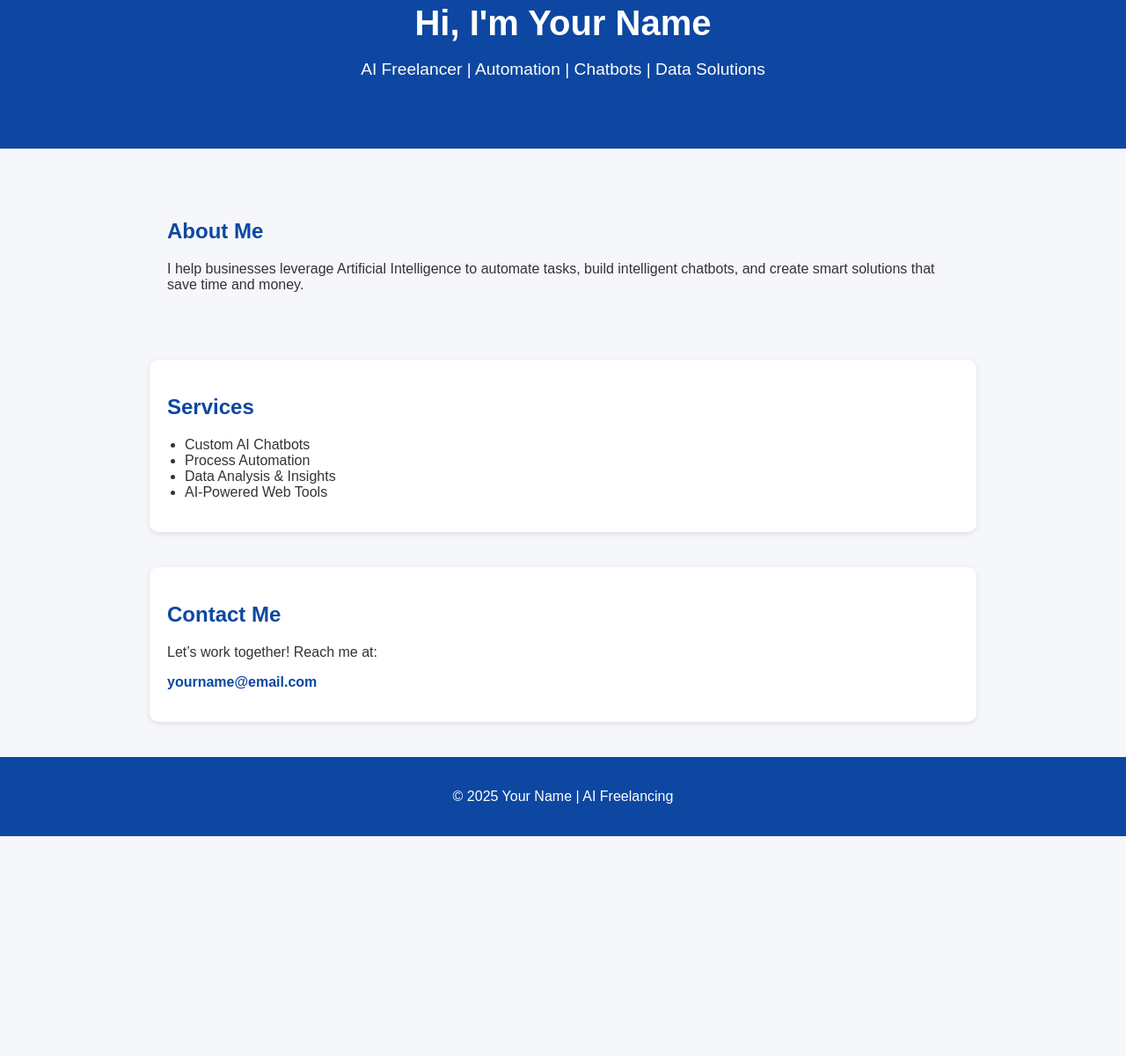
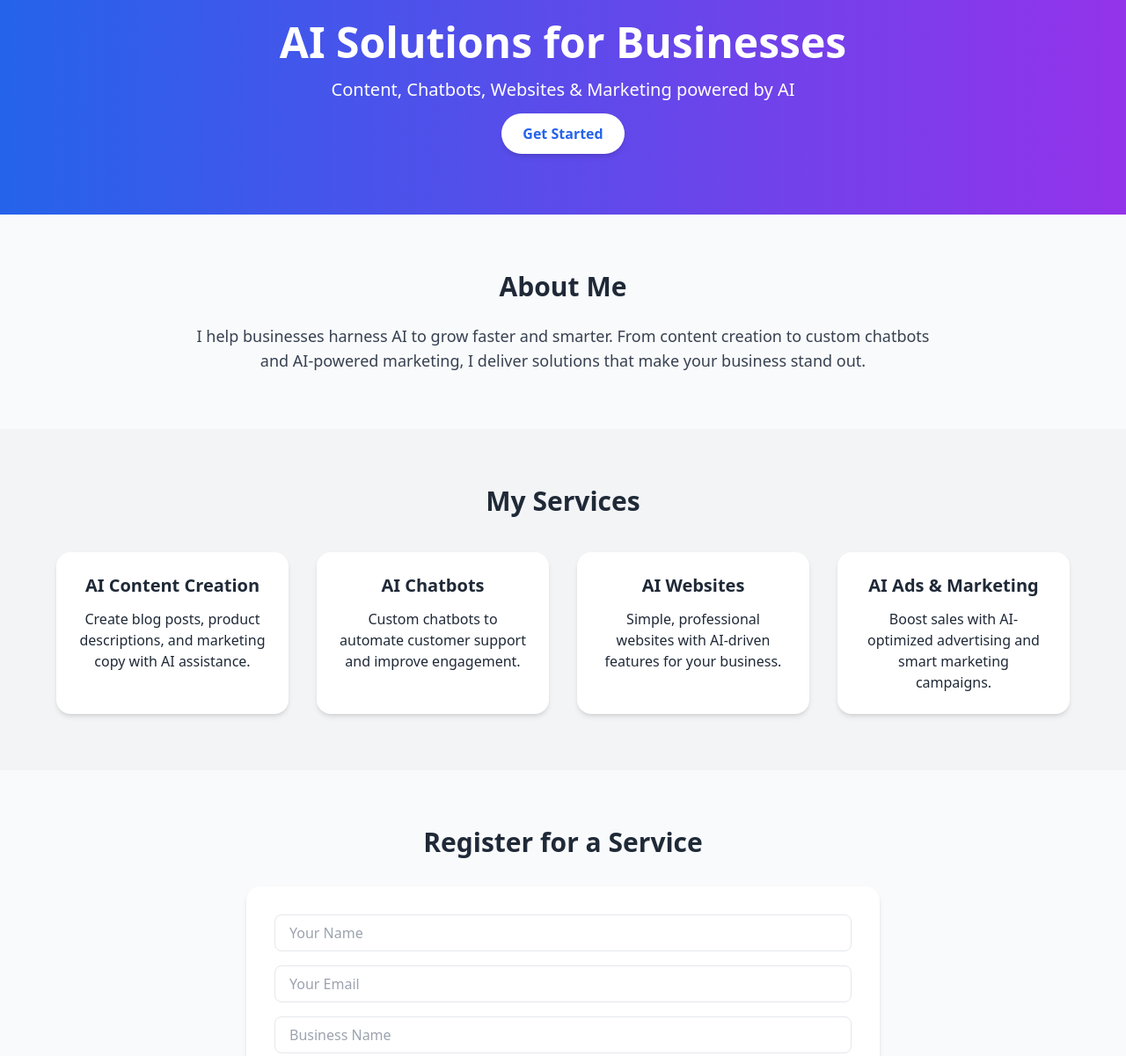
Before and after one commit to ProjectHubAI/ProjectHubAI.github.io, a plain HTML site: page index.html in a window 1280 px wide. Shown: the part 56-1257 px from the top of the page at 88% size. Before the commit the page ends 1007 px from the top, so only its background shows below. Drawn offline with nearby package versions, Linux system fonts and the light colour scheme.

Commit message:
Update index.html

```diff
--- a/index.html
+++ b/index.html
@@ -1,94 +1,77 @@
 <!DOCTYPE html>
 <html lang="en">
 <head>
-  <meta charset="UTF-8">
-  <meta name="viewport" content="width=device-width, initial-scale=1.0">
-  <title>AI Freelancer | Your Name</title>
-  <style>
-    body {
-      font-family: Arial, sans-serif;
-      margin: 0;
-      padding: 0;
-      background: #f5f7fa;
-      color: #333;
-    }
-    header {
-      background: #0d47a1;
-      color: white;
-      text-align: center;
-      padding: 60px 20px;
-    }
-    header h1 {
-      margin: 0;
-      font-size: 2.5rem;
-    }
-    header p {
-      font-size: 1.2rem;
-    }
-    section {
-      max-width: 900px;
-      margin: 40px auto;
-      padding: 20px;
-    }
-    h2 {
-      color: #0d47a1;
-    }
-    .services, .contact {
-      background: white;
-      padding: 20px;
-      border-radius: 10px;
-      margin-top: 20px;
-      box-shadow: 0 2px 6px rgba(0,0,0,0.1);
-    }
-    ul {
-      padding-left: 20px;
-    }
-    footer {
-      background: #0d47a1;
-      color: white;
-      text-align: center;
-      padding: 20px;
-      margin-top: 40px;
-    }
-    a {
-      color: #0d47a1;
-      text-decoration: none;
-      font-weight: bold;
-    }
-  </style>
+  <meta charset="UTF-8" />
+  <meta name="viewport" content="width=device-width, initial-scale=1.0" />
+  <title>AI Freelancing Services</title>
+  <script src="https://cdn.tailwindcss.com"></script>
 </head>
-<body>
-  <header>
-    <h1>Hi, I'm Your Name</h1>
-    <p>AI Freelancer | Automation | Chatbots | Data Solutions</p>
+<body class="bg-gray-50 text-gray-800 font-sans">
+  <!-- Hero Section -->
+  <header class="bg-gradient-to-r from-blue-600 to-purple-600 text-white py-20 px-6 text-center">
+    <h1 class="text-4xl md:text-5xl font-bold mb-4">AI Solutions for Businesses</h1>
+    <p class="text-lg md:text-xl mb-6">Content, Chatbots, Websites & Marketing powered by AI</p>
+    <a href="#services" class="bg-white text-blue-600 font-semibold px-6 py-3 rounded-full shadow-md hover:bg-gray-200">Get Started</a>
   </header>
 
-  <section>
-    <h2>About Me</h2>
-    <p>
-      I help businesses leverage Artificial Intelligence to automate tasks, build intelligent chatbots,
-      and create smart solutions that save time and money.
-    </p>
+  <!-- About Section -->
+  <section id="about" class="py-16 px-6 max-w-4xl mx-auto text-center">
+    <h2 class="text-3xl font-bold mb-6">About Me</h2>
+    <p class="text-lg text-gray-700">I help businesses harness AI to grow faster and smarter. From content creation to custom chatbots and AI-powered marketing, I deliver solutions that make your business stand out.</p>
   </section>
 
-  <section class="services">
-    <h2>Services</h2>
-    <ul>
-      <li>Custom AI Chatbots</li>
-      <li>Process Automation</li>
-      <li>Data Analysis & Insights</li>
-      <li>AI-Powered Web Tools</li>
-    </ul>
+  <!-- Services Section -->
+  <section id="services" class="py-16 bg-gray-100 px-6">
+    <h2 class="text-3xl font-bold text-center mb-10">My Services</h2>
+    <div class="grid gap-8 md:grid-cols-2 lg:grid-cols-4 max-w-6xl mx-auto">
+      <div class="bg-white p-6 rounded-2xl shadow-md text-center">
+        <h3 class="text-xl font-semibold mb-3">AI Content Creation</h3>
+        <p>Create blog posts, product descriptions, and marketing copy with AI assistance.</p>
+      </div>
+      <div class="bg-white p-6 rounded-2xl shadow-md text-center">
+        <h3 class="text-xl font-semibold mb-3">AI Chatbots</h3>
+        <p>Custom chatbots to automate customer support and improve engagement.</p>
+      </div>
+      <div class="bg-white p-6 rounded-2xl shadow-md text-center">
+        <h3 class="text-xl font-semibold mb-3">AI Websites</h3>
+        <p>Simple, professional websites with AI-driven features for your business.</p>
+      </div>
+      <div class="bg-white p-6 rounded-2xl shadow-md text-center">
+        <h3 class="text-xl font-semibold mb-3">AI Ads & Marketing</h3>
+        <p>Boost sales with AI-optimized advertising and smart marketing campaigns.</p>
+      </div>
+    </div>
   </section>
 
-  <section class="contact">
-    <h2>Contact Me</h2>
-    <p>Let’s work together! Reach me at:</p>
-    <p><a href="mailto:yourname@email.com">yourname@email.com</a></p>
+  <!-- Registration Form -->
+  <section id="register" class="py-16 px-6 max-w-3xl mx-auto">
+    <h2 class="text-3xl font-bold text-center mb-8">Register for a Service</h2>
+    <form action="https://formspree.io/f/your-form-id" method="POST" class="bg-white shadow-md rounded-2xl p-8 space-y-4">
+      <input type="text" name="name" placeholder="Your Name" required class="w-full border px-4 py-2 rounded-lg" />
+      <input type="email" name="email" placeholder="Your Email" required class="w-full border px-4 py-2 rounded-lg" />
+      <input type="text" name="business" placeholder="Business Name" class="w-full border px-4 py-2 rounded-lg" />
+      <select name="service" class="w-full border px-4 py-2 rounded-lg">
+        <option>AI Content Creation</option>
+        <option>AI Chatbots</option>
+        <option>AI Websites</option>
+        <option>AI Ads & Marketing</option>
+      </select>
+      <textarea name="message" placeholder="Your Message" rows="4" class="w-full border px-4 py-2 rounded-lg"></textarea>
+      <button type="submit" class="w-full bg-blue-600 text-white py-3 rounded-lg font-semibold hover:bg-blue-700">Submit</button>
+    </form>
   </section>
 
-  <footer>
-    <p>© 2025 Your Name | AI Freelancing</p>
+  <!-- Contact Section -->
+  <section id="contact" class="py-16 bg-gray-100 px-6 text-center">
+    <h2 class="text-3xl font-bold mb-6">Contact Me</h2>
+    <p class="mb-4">Email: <a href="mailto:your@email.com" class="text-blue-600">your@email.com</a></p>
+    <p class="mb-4">LinkedIn: <a href="#" class="text-blue-600">Your LinkedIn</a></p>
+    <p>GitHub: <a href="#" class="text-blue-600">Your GitHub</a></p>
+  </section>
+
+  <!-- Footer -->
+  <footer class="bg-gray-900 text-gray-300 text-center py-6">
+    <p>&copy; 2025 Your Name. All rights reserved.</p>
   </footer>
 </body>
 </html>
```
